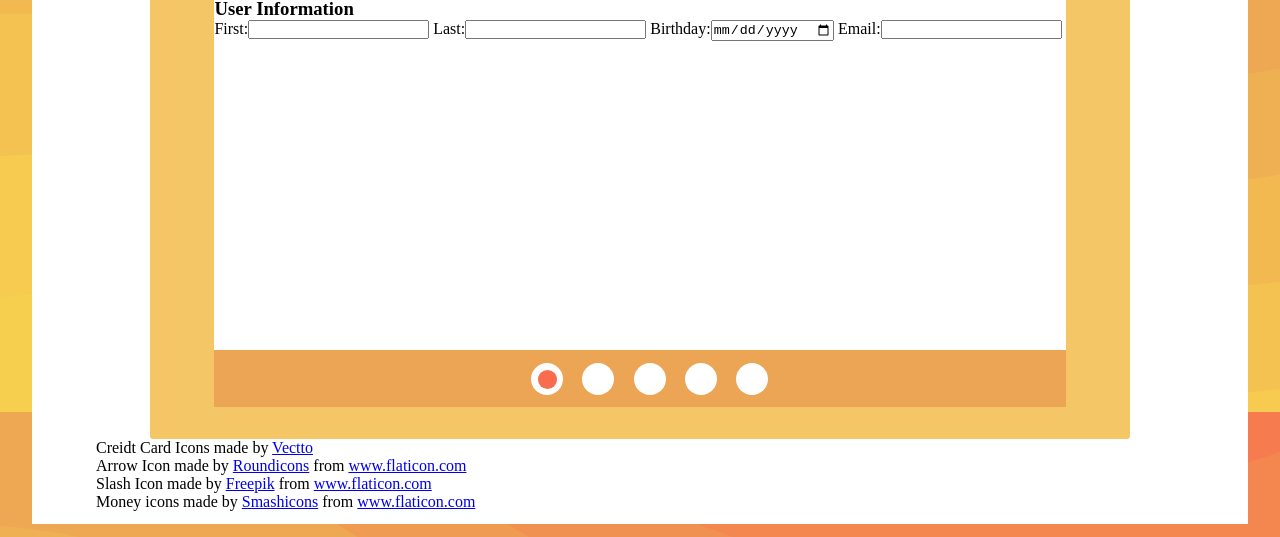
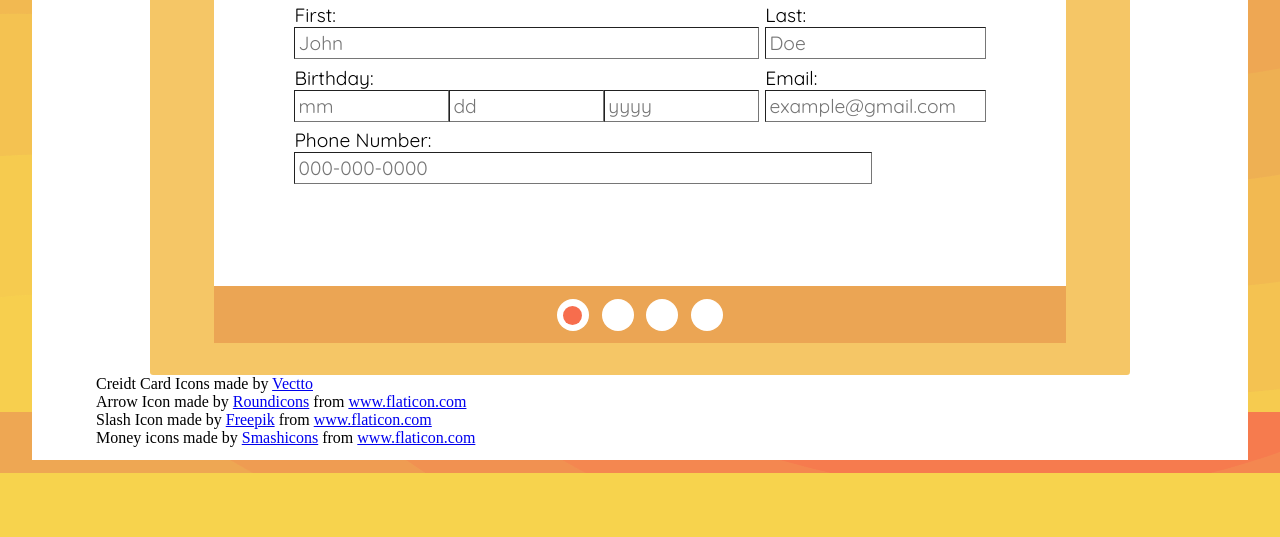
Before and after one commit to EthanPhilpott/Unit-3-Project, a plain HTML site: page tokens.html in a window 1280 px wide. Shown: the part 388-925 px from the top of the page. After the commit the page ends 861 px from the top, so only its background shows below. Drawn offline with nearby package versions, Linux system fonts and the light colour scheme.

Commit message:
Made like no progress on teh form on teh token opage

```diff
--- a/tokens.css
+++ b/tokens.css
@@ -25,6 +25,10 @@ body {
     background-color: white;
 }
 
+header {
+    text-align: center;
+}
+
 header h1 {
     font-family: 'Oswald', sans-serif;
     font-size: 2.5vw;
@@ -39,13 +43,13 @@ article {
     justify-content: center;
     align-content: center;
     flex-wrap: wrap;
-    height: 15vw;
+    height: 10vw;
     margin: 1vw;
 }
 
 #visual img {
-    width: 7vw;
-    height: 7vw;
+    width: 6vw;
+    height: 6vw;
     margin-right: -3vw;
 }
 
@@ -89,7 +93,8 @@ article {
     flex: 1;
     padding: 0 .5vw;
     text-align: center;
-    font-family: 'Merriweather', serif;
+    font-size: 1.5vw;
+    font-family: 'Quicksand', sans-serif;
 }
 
 .buy {
@@ -100,19 +105,84 @@ article {
     border-radius: 0.25vw;
 }
 
+.buy h3 {
+    font-family: 'Oswald', sans-serif;
+    margin-bottom: .5vw;
+}
+
 .buy fieldset {
     border: none;
     position: relative;
+    padding: 1vw;
 }
 
 .buy form {
-    height:27.5vw;
+    height: 27.5vw;
     background-color: white;
+    padding: 0 5vw;
 }
 
 /* User Info Section */
+
 .user-info {
+    display: grid;
+    grid-template-columns: auto;
+    grid-template-rows: auto;
+    z-index: 1;
+}
 
+.user-info h3 {
+    font-size: 2.5vw;
+    text-align: center;
+    width: 100%;
+    grid-row: 1 / 2;
+    grid-column: 1 / 5;
+}
+
+.user-info .fname {
+    grid-row: 2 / 3;
+    grid-column: 1 / 3;
+}
+.user-info .lname {
+    grid-row: 2 / 3;
+    grid-column: 3 / 5;
+}
+.user-info .age {
+    grid-row: 3 / 4;
+    grid-column: 1 / 2;
+}
+.user-info .age .bDay {
+    display: flex;
+    flex
+}
+.user-info .email {
+    grid-row: 3 / 4;
+    grid-column: 2 / 5;
+}
+.user-info .phone-num {
+    grid-column: 1/4;
+    grid-row: 4/5;
+}
+
+.user-info label {
+    font-size: 1.5vw;
+    padding: .25vw;
+    display: flex;
+    flex-direction: column;
+    font-family: 'Quicksand', sans-serif;
+}
+
+.user-info input {
+    width: 100%;
+    height: 2.5vw;
+    font-size: 1.5vw;
+    font-family: 'Quicksand', sans-serif;
+    border-width: .0625vw;
+    padding: .25vw;
+}
+
+.user-info input:focus {
+    border: .0625vw solid var(--light-orange);
 }
 
 /* Payment Info section */
@@ -162,8 +232,8 @@ article {
 }
 
 .buy nav label {
-    margin: 0 1.5vw;
-    width: 1vw;
+    margin: 0 .5vw;
+    width: 2.5vw;
     height: 2.5vw;
 }
 
@@ -185,7 +255,8 @@ article {
     height: 1.5vw;
     border-radius: 50%;
     margin-left: .5vw;
-    margin-top: -1vw;
+    margin-top: -1.25vw;
+    top: -1vw;
     background-color: var(--red);
 }
 
@@ -193,3 +264,17 @@ nav input:checked ~.bubble {
     visibility: visible;
     background-color: var(--red);
 }
+
+.page-2:checked {
+    animation: fade-in .5s;
+}
+
+
+
+@keyframes fade-in {
+    from {
+        display: none;
+    } to {
+        display: block;
+    }
+}
--- a/tokens.html
+++ b/tokens.html
@@ -14,7 +14,8 @@
 
             <!-- Fonts -->
             <link href="https://fonts.googleapis.com/css2?family=Oswald:wght@500&display=swap" rel="stylesheet">
-            <link href="https://fonts.googleapis.com/css2?family=Merriweather&display=swap" rel="stylesheet">
+            <link href="https://fonts.googleapis.com/css2?family=Quicksand&display=swap" rel="stylesheet">
+
     </head>
 
     <body>
@@ -30,7 +31,7 @@
 
                 <section>
                     <form action="data.json" method="POST">
-                        <input type="range" min="0" max="3125" value="0" name="user.tokenAmt" id="tokenAmt">
+                        <input type="range" min="0" max="15624" value="0" name="user.tokenAmt" id="tokenAmt">
                         <input type="text" value="0" id="tokenAmtText">
                     </form>
                 </section>
@@ -40,53 +41,24 @@
                 <section class="info">
                     <form action="data.json" method="POST">
                         <fieldset class="user-info">
-                            <h3>User Information</h3>
+                            <h3>Step 1: User Information</h3>
 
-                            <label for="fname">First:<input type="text" name="user.fname" id="fname"></label>
-                            <label for="lname">Last:<input type="text" name="user.lname" id="lname"></label>
-                            <label for="age">Birthday:<input type="date" name="user.age" id="age"></label>
-                            <label for="email">Email:<input type="text" name="user.email" id="email"></label>
+                            <label for="fname" class="fname">First:<input type="text" name="user.fname" id="fname" placeholder="John"></label>
+                            <label for="lname" class="lname">Last:<input type="text" name="user.lname" id="lname" placeholder="Doe"></label>
+                            <label for="age" class="age">Birthday:
+                                <div class="bDay">
+                                    <input type="text" placeholder="mm">
+                                    <input type="text" placeholder="dd">
+                                    <input type="text" placeholder="yyyy">
+                                </div>
+                            </label>
+                            <label for="email" class="email">Email:<input type="text" name="user.email" id="email" placeholder="example@gmail.com"></label>
+                            <label for="phone-num" class="phone-num">Phone Number:<input type="text" name="user.phone-num" id="phone-num" placeholder="000-000-0000"></label>
                         </fieldset>
 
                         <fieldset class="pay-info">
-                            <h3>Payment Type</h3>
+                            <h3></h3>
 
-                            <label for="visa">
-                                <input type="radio" name="user.pay" id="visa">
-                                <div class="crop">
-                                    <img src="images/visa.png" alt="visa card">
-                                </div>
-                            </label>
-                            <label for="discover">
-                                <input type="radio" name="user.pay" id="discover">
-                                <div class="crop">
-                                    <img src="images/discover.png" alt="discover card">
-                                </div>
-                            </label>
-                            <label for="mastercard">
-                                <input type="radio" name="user.pay" id="mastercard">
-                                <div class="crop">
-                                    <img src="images/mastercard.png" alt="mastercard card">
-                                </div>
-                            </label>
-                            <label for="american-express">
-                                <input type="radio" name="user.pay" id="american-express">
-                                <div class="crop">
-                                    <img src="images/american-express.png" alt="american express card">
-                                </div>
-                            </label>
-                            <label for="amex">
-                                <input type="radio" name="user.pay" id="amex">
-                                <div class="crop">
-                                    <img src="images/amex.png" alt="amex card">
-                                </div>
-                            </label>
-                            <label for="jcb">
-                                <input type="radio" name="user.pay" id="jcb">
-                                <div class="crop">
-                                    <img src="images/jcb.png" alt="jcb card">
-                                </div>
-                            </label>
 
                             <label for="card-number">
                                 <input type="text" name="user.number" id="card-number">
@@ -129,10 +101,6 @@
                             <input type="radio" name="page-id" id="page-4">
                             <span class="bubble"></span>
                         </label>
-                        <label for="page-5">
-                            <input type="radio" name="page-id" id="page-5">
-                            <span class="bubble"></span>
-                        </label>
                     </nav>
                 </section>
             </article>
--- a/tokens.js
+++ b/tokens.js
@@ -35,9 +35,9 @@ slider.oninput = function() {
 // Deals with Input
 
 input.oninput = function() {
-    if (this.value > 3125) {
-        slider.value = 3125;
-        this.value = 3125;
+    if (this.value > 15624) {
+        slider.value = 15624;
+        this.value = 15624;
     } else {
         slider.value = this.value;
     }
```
